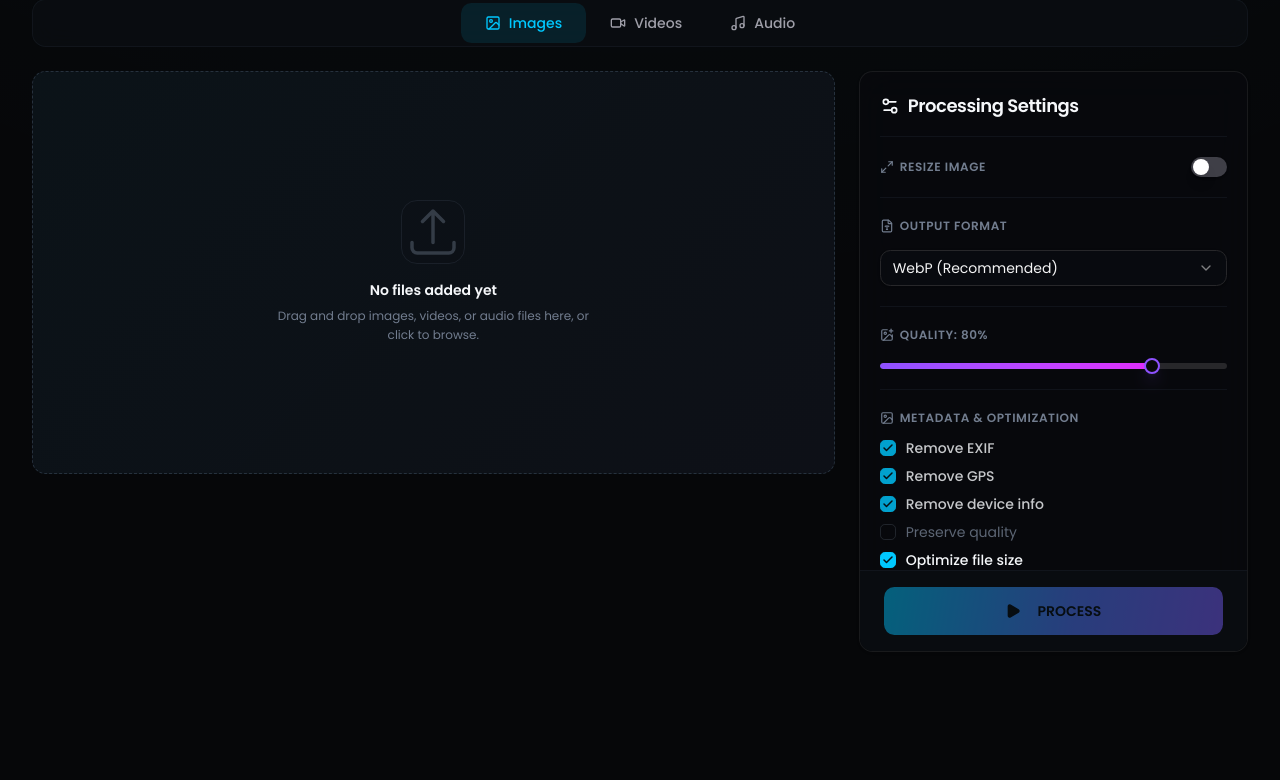
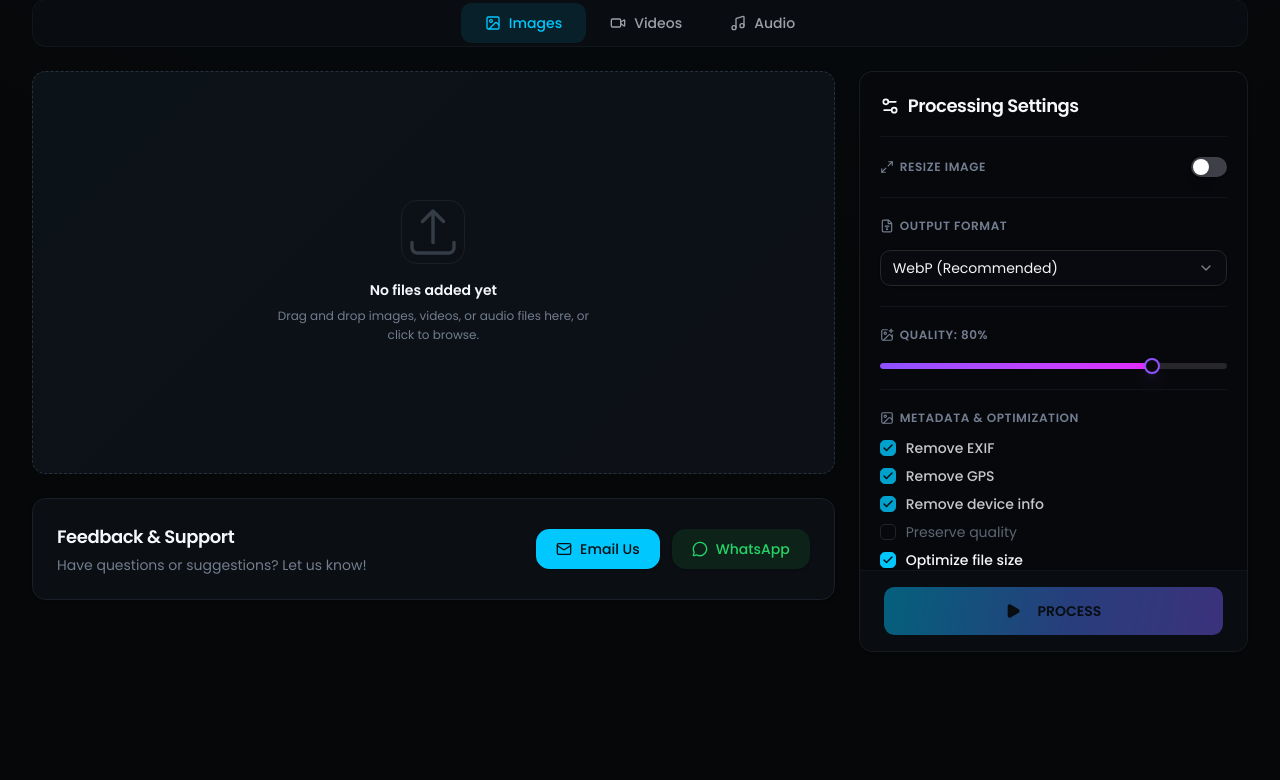
Before and after one commit to mrashed21/meta-data-remover, a Next.js app: page / in a window 1280 px wide. Shown: the part 827-1607 px from the top of the page. Built offline with nearby package versions, Linux system fonts and the light colour scheme.

Commit message:
feat: initialize ZeroMeta app structure, metadata, and core processing logic with site URL update

```diff
--- a/src/app/layout.tsx
+++ b/src/app/layout.tsx
@@ -39,16 +39,29 @@ export const metadata: Metadata = {
   creator: "Muhammad Rashed",
   publisher: "ZeroMeta",
   manifest: "/manifest.json",
-  icons: [
-    { rel: "icon", url: "/icon-192.png", sizes: "192x192" },
-    { rel: "apple-touch-icon", url: "/icon-512.png" },
-  ],
+  icons: {
+    icon: [
+      { url: "/icon-192.png", sizes: "192x192", type: "image/png" },
+      { url: "/icon-512.png", sizes: "512x512", type: "image/png" },
+    ],
+    apple: [
+      { url: "/icon-512.png", sizes: "512x512", type: "image/png" },
+    ],
+  },
   openGraph: {
     type: "website",
     title: "ZeroMeta — Secure Media Processing",
     description:
       "Remove EXIF metadata and AI watermarks from your images completely offline. Fast, private, seamless.",
     siteName: "ZeroMeta",
+    images: [
+      {
+        url: "/icon-512.png",
+        width: 512,
+        height: 512,
+        alt: "ZeroMeta Logo",
+      },
+    ],
   },
   twitter: {
     card: "summary_large_image",
@@ -56,6 +69,7 @@ export const metadata: Metadata = {
     description:
       "Instantly strip metadata from your photos and videos completely locally.",
     creator: "@mrashed21",
+    images: ["/icon-512.png"],
   },
   robots: {
     index: true,
--- a/src/app/page.tsx
+++ b/src/app/page.tsx
@@ -4,6 +4,8 @@ import JSZip from "jszip";
 import {
   BrainCircuit,
   Image as ImageIcon,
+  Mail,
+  MessageCircle,
   Music,
   Shield,
   Sparkles,
@@ -687,6 +689,37 @@ export default function Home() {
                   />
                 </motion.div>
 
+                {/* Feedback Section */}
+                <motion.div
+                  initial={{ opacity: 0, y: 20 }}
+                  animate={{ opacity: 1, y: 0 }}
+                  transition={{ duration: 0.5, delay: 0.1 }}
+                  className="p-6 rounded-2xl surface shadow-sm border border-border/50 flex flex-col md:flex-row items-center justify-between gap-6"
+                >
+                  <div>
+                    <h3 className="text-lg font-semibold text-foreground mb-1">Feedback & Support</h3>
+                    <p className="text-sm text-muted-foreground">Have questions or suggestions? Let us know!</p>
+                  </div>
+                  <div className="flex flex-col sm:flex-row items-center gap-3 w-full md:w-auto">
+                    <a
+                      href="mailto:rashedjaman768@gmail.com?subject=ZeroMeta%20Feedback"
+                      className="w-full sm:w-auto flex items-center justify-center gap-2 px-5 py-2.5 rounded-xl bg-primary text-primary-foreground hover:bg-primary/90 transition-colors text-sm font-medium shadow-sm"
+                    >
+                      <Mail className="w-4 h-4" />
+                      Email Us
+                    </a>
+                    <a
+                      href="https://wa.me/@mrashed21"
+                      target="_blank"
+                      rel="noopener noreferrer"
+                      className="w-full sm:w-auto flex items-center justify-center gap-2 px-5 py-2.5 rounded-xl bg-[#25D366]/10 text-[#25D366] hover:bg-[#25D366]/20 transition-colors text-sm font-medium shadow-sm"
+                    >
+                      <MessageCircle className="w-4 h-4" />
+                      WhatsApp
+                    </a>
+                  </div>
+                </motion.div>
+
                 {/* File Queue */}
                 <FileQueue
                   files={filteredFiles as any}
```
Also changed, not shown: 1 other file (tests, documents, lock files or other folders).
